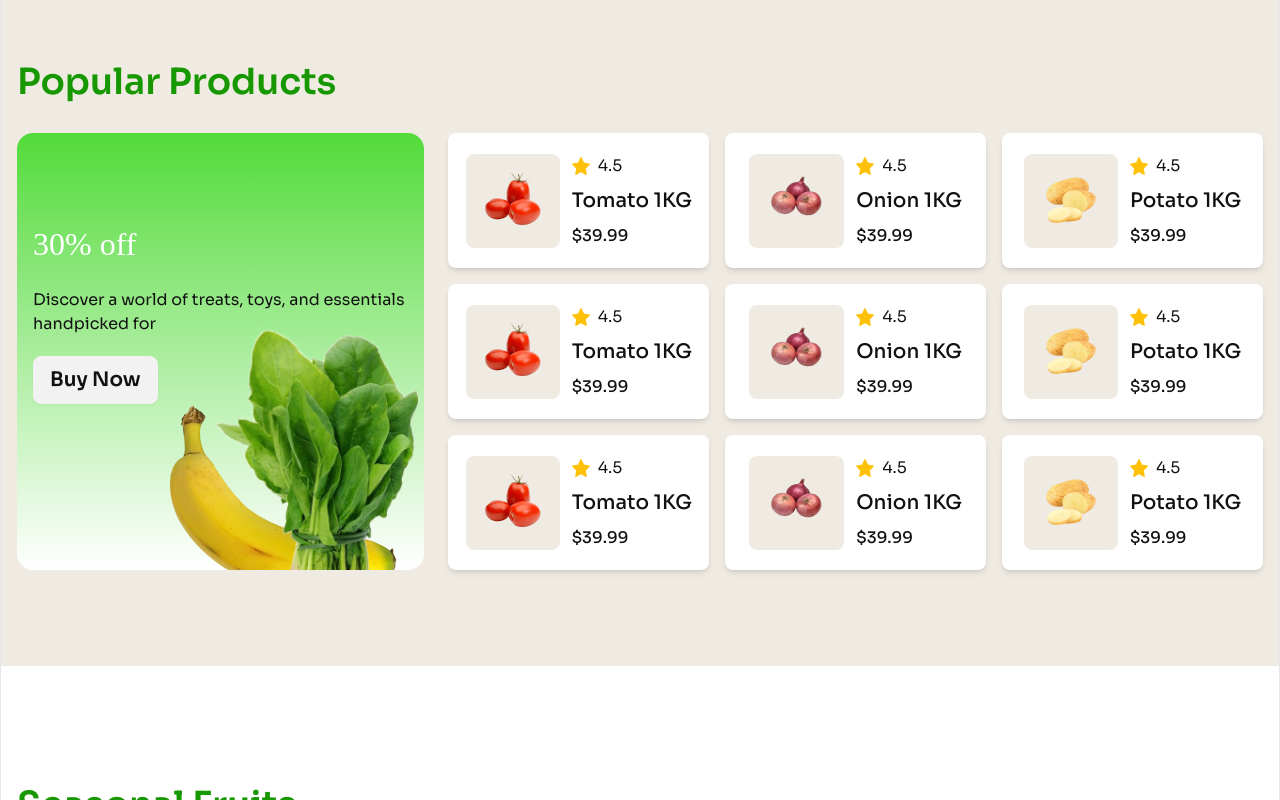
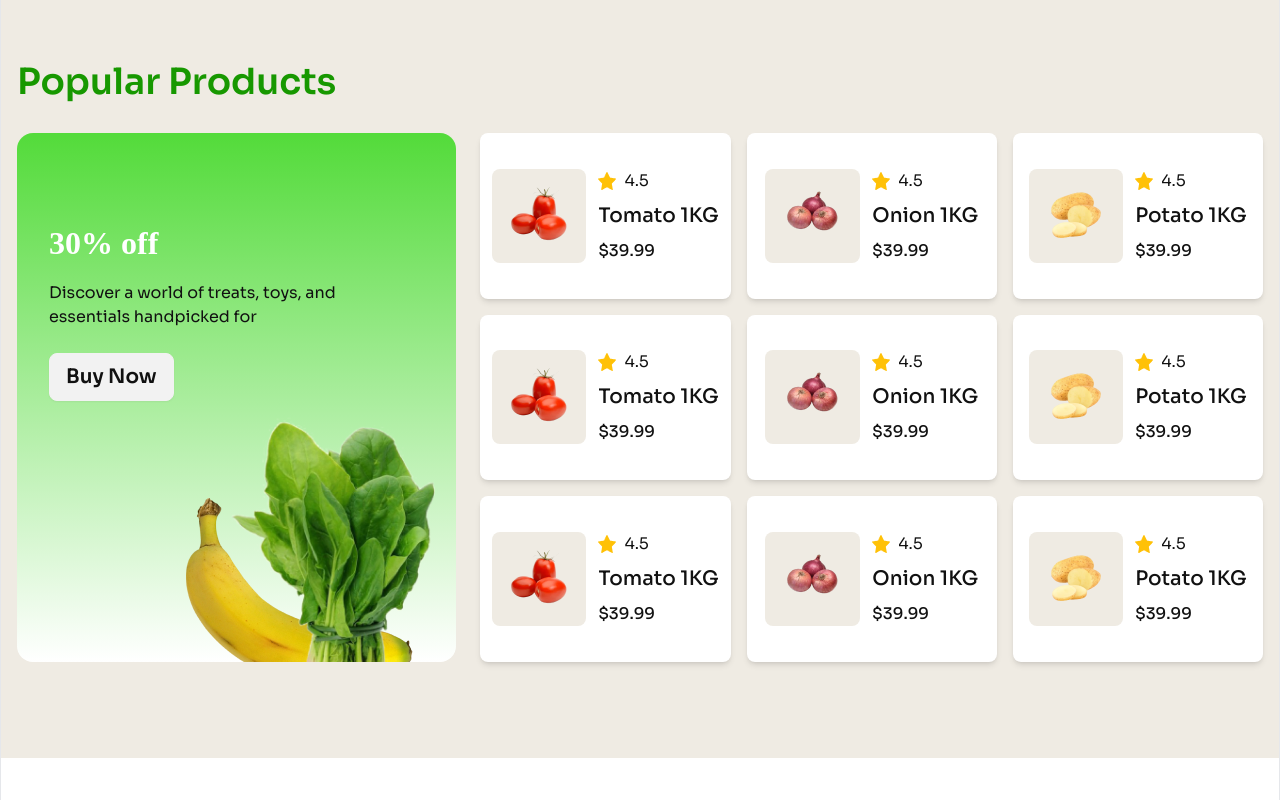
Before and after one commit to mahbub-alam-dave/assignment-three, a plain HTML site: page index.html in a window 1280 px wide. Shown: the part 2000-2800 px from the top of the page. Drawn offline with nearby package versions, Linux system fonts and the light colour scheme; a web font is replaced by a local one.

Commit message:
final version 1.1

```diff
--- a/index.html
+++ b/index.html
@@ -121,7 +121,7 @@
 
             <!-- challenge part (animation at hero section) -->
 
-            <div class="animation bg-white shadow-sm max-xs:p-2 sm:p-4 rounded-lg">
+            <div class="animation bg-white shadow-sm max-xs:p-3 p-4 rounded-lg">
               <h2 class="text-[clamp(1.25rem,3vw,2.4rem)] font-bold text-color-accent">30% Off</h2>
               <h3 class="text-[clamp(1rem,3vw,1.5rem)]">Sunday's Super Sale</h3>
              </div>
@@ -240,17 +240,13 @@
           </h2>
 
           <section
-            class="mx-auto grid grid-cols-1 xl:grid-cols-[1fr,_2fr] justify-center gap-6"
+            class="mx-auto flex flex-col lg:flex-row justify-center gap-6"
           >
-            <div
-              class="bg-gradient-to-b from-[#53DB3A] to-[#FFFFFF] max-w-[500px] rounded-2xl mx-auto"
-            >
-              <div class="flex flex-col gap-5 relative left-4 top-[20%]">
-                <h3
-                  class="font-adlam text text-[clamp(1.5rem,6.75vw,2rem)] text-white"
-                >
-                  30% off
-                </h3>
+
+            <div class="card bg-gradient-to-b from-[#53DB3A] to-[#FFFFFF] flex-1">
+              <div class="card-body pl-8 p-4 pb-0 md:p-12 md:pb-0 lg:p-4  lg:pb-0 xl:pl-8 mt-20">
+                <div class="flex flex-col gap-3 md:gap-6 lg:gap-4 xl:gap-6">
+                  <h2 class="card-title font-adlam text-[clamp(1.5rem,6.75vw,2rem)] text-white">30% off</h2>
                 <p class="text-[clamp(.75rem,3.5vw,1rem)] pr-8 text-color-one">
                   Discover a world of treats, toys, and essentials handpicked
                   for
@@ -262,14 +258,14 @@
                     Buy Now
                   </button>
                 </div>
+                </div>
+                <div class="card-actions justify-end">
+                  <img src="c2-assets/vegetable-offer.png" alt="">
+                </div>
               </div>
-
-              <figure class="flex justify-end">
-                <img src="c2-assets/vegetable-offer.png" alt="" />
-              </figure>
             </div>
 
-            <div class="grid grid-cols-2 lg:grid-cols-3 gap-4 mx-auto lg:mx-0">
+            <div class="grid grid-cols-2 md:grid-cols-3 gap-4 lg:mx-0">
               <div
                 class="flex items-center justify-center gap-3 bg-color-white rounded-lg shadow-md p-[clamp(4px,2vw,12px)]"
               >
@@ -278,7 +274,124 @@
                 >
                   <img
                     src="c2-assets/tomato.png"
-                    class="w-[clamp(40px,10vw,100%)]"
+                    class="w-[clamp(40px,10vw,100%)] mx-auto"
+                    alt=""
+                  />
+                </figure>
+
+                <div class="flex flex-col gap-1 md:gap-2">
+                  <div class="flex items-center gap-2">
+                    <figure>
+                      <img
+                        src="c2-assets/star.png"
+                        class="w-[clamp(11px,4vw,100%)] "
+                        alt=""
+                      />
+                    </figure>
+                    <p class="text-[clamp(10px,3.25vw,16px)] text-color-one">
+                      4.5
+                    </p>
+                  </div>
+                  <h4
+                    class="text-[clamp(.75rem,3.75vw,1.25rem)] font-medium text-color-one text-nowrap"
+                  >
+                    Tomato 1KG
+                  </h4>
+                  <p
+                    class="text-[clamp(10px,3.25vw,16px)] font-medium text-color-one"
+                  >
+                    $39.99
+                  </p>
+                </div>
+              </div>
+
+              <div
+                class="flex items-center justify-center gap-3 bg-color-white rounded-lg shadow-md p-[clamp(4px,2vw,12px)]"
+              >
+                <figure
+                  class="bg-color-bg rounded-lg p-[clamp(4px,1vw,12px)] size-fit"
+                >
+                  <img
+                    src="c2-assets/onion.png"
+                    class="w-[clamp(40px,10vw,100%)] mx-auto"
+                    alt=""
+                  />
+                </figure>
+
+                <div class="flex flex-col gap-1 md:gap-2">
+                  <div class="flex items-center gap-2">
+                    <figure>
+                      <img
+                        src="c2-assets/star.png"
+                        class="w-[clamp(11px,4vw,100%)]"
+                        alt=""
+                      />
+                    </figure>
+                    <p class="text-[clamp(10px,3.25vw,16px)] text-color-one">
+                      4.5
+                    </p>
+                  </div>
+                  <h4
+                    class="text-[clamp(.75rem,3.75vw,1.25rem)] font-medium text-color-one text-nowrap"
+                  >
+                    Onion 1KG
+                  </h4>
+                  <p
+                    class="text-[clamp(10px,3.25vw,16px)] font-medium text-color-one"
+                  >
+                    $39.99
+                  </p>
+                </div>
+              </div>
+
+              <div
+                class="flex items-center justify-center gap-3 bg-color-white rounded-lg shadow-md p-[clamp(4px,2vw,12px)]"
+              >
+                <figure
+                  class="bg-color-bg rounded-lg p-[clamp(4px,1vw,12px)] size-fit"
+                >
+                  <img
+                    src="c2-assets/potato.png"
+                    class="w-[clamp(40px,10vw,100%)] mx-auto"
+                    alt=""
+                  />
+                </figure>
+
+                <div class="flex flex-col gap-1 md:gap-2">
+                  <div class="flex items-center gap-2">
+                    <figure>
+                      <img
+                        src="c2-assets/star.png"
+                        class="w-[clamp(11px,4vw,100%)]"
+                        alt=""
+                      />
+                    </figure>
+                    <p class="text-[clamp(10px,3.25vw,16px)] text-color-one">
+                      4.5
+                    </p>
+                  </div>
+                  <h4
+                    class="text-[clamp(.75rem,3.75vw,1.25rem)] font-medium text-color-one text-nowrap"
+                  >
+                    Potato 1KG
+                  </h4>
+                  <p
+                    class="text-[clamp(10px,3.25vw,16px)] font-medium text-color-one"
+                  >
+                    $39.99
+                  </p>
+                </div>
+              </div>
+
+              <div
+                class="flex items-center justify-center gap-3 bg-color-white rounded-lg shadow-md p-[clamp(4px,2vw,12px)]"
+              >
+                <figure
+                  class="bg-color-bg rounded-lg p-[clamp(4px,1vw,12px)] size-fit"
+                >
+                  <img
+                    src="c2-assets/tomato.png"
+                    class="w-[clamp(40px,10vw,100%)] mx-auto"
                     alt=""
                   />
                 </figure>
@@ -317,7 +430,7 @@
                 >
                   <img
                     src="c2-assets/onion.png"
-                    class="w-[clamp(40px,10vw,100%)]"
+                    class="w-[clamp(40px,10vw,100%)] mx-auto"
                     alt=""
                   />
                 </figure>
@@ -356,7 +469,7 @@
                 >
                   <img
                     src="c2-assets/potato.png"
-                    class="w-[clamp(40px,10vw,100%)]"
+                    class="w-[clamp(40px,10vw,100%)] mx-auto"
                     alt=""
                   />
                 </figure>
@@ -395,7 +508,7 @@
                 >
                   <img
                     src="c2-assets/tomato.png"
-                    class="w-[clamp(40px,10vw,100%)]"
+                    class="w-[clamp(40px,10vw,100%)] mx-auto"
                     alt=""
                   />
                 </figure>
@@ -434,7 +547,7 @@
                 >
                   <img
                     src="c2-assets/onion.png"
-                    class="w-[clamp(40px,10vw,100%)]"
+                    class="w-[clamp(40px,10vw,100%)] mx-auto"
                     alt=""
                   />
                 </figure>
@@ -473,124 +586,7 @@
                 >
                   <img
                     src="c2-assets/potato.png"
-                    class="w-[clamp(40px,10vw,100%)]"
-                    alt=""
-                  />
-                </figure>
-
-                <div class="flex flex-col gap-1 md:gap-2">
-                  <div class="flex items-center gap-2">
-                    <figure>
-                      <img
-                        src="c2-assets/star.png"
-                        class="w-[clamp(11px,4vw,100%)]"
-                        alt=""
-                      />
-                    </figure>
-                    <p class="text-[clamp(10px,3.25vw,16px)] text-color-one">
-                      4.5
-                    </p>
-                  </div>
-                  <h4
-                    class="text-[clamp(.75rem,3.75vw,1.25rem)] font-medium text-color-one text-nowrap"
-                  >
-                    Potato 1KG
-                  </h4>
-                  <p
-                    class="text-[clamp(10px,3.25vw,16px)] font-medium text-color-one"
-                  >
-                    $39.99
-                  </p>
-                </div>
-              </div>
-
-              <div
-                class="flex items-center justify-center gap-3 bg-color-white rounded-lg shadow-md p-[clamp(4px,2vw,12px)]"
-              >
-                <figure
-                  class="bg-color-bg rounded-lg p-[clamp(4px,1vw,12px)] size-fit"
-                >
-                  <img
-                    src="c2-assets/tomato.png"
-                    class="w-[clamp(40px,10vw,100%)]"
-                    alt=""
-                  />
-                </figure>
-
-                <div class="flex flex-col gap-1 md:gap-2">
-                  <div class="flex items-center gap-2">
-                    <figure>
-                      <img
-                        src="c2-assets/star.png"
-                        class="w-[clamp(11px,4vw,100%)]"
-                        alt=""
-                      />
-                    </figure>
-                    <p class="text-[clamp(10px,3.25vw,16px)] text-color-one">
-                      4.5
-                    </p>
-                  </div>
-                  <h4
-                    class="text-[clamp(.75rem,3.75vw,1.25rem)] font-medium text-color-one text-nowrap"
-                  >
-                    Tomato 1KG
-                  </h4>
-                  <p
-                    class="text-[clamp(10px,3.25vw,16px)] font-medium text-color-one"
-                  >
-                    $39.99
-                  </p>
-                </div>
-              </div>
-
-              <div
-                class="flex items-center justify-center gap-3 bg-color-white rounded-lg shadow-md p-[clamp(4px,2vw,12px)]"
-              >
-                <figure
-                  class="bg-color-bg rounded-lg p-[clamp(4px,1vw,12px)] size-fit"
-                >
-                  <img
-                    src="c2-assets/onion.png"
-                    class="w-[clamp(40px,10vw,100%)]"
-                    alt=""
-                  />
-                </figure>
-
-                <div class="flex flex-col gap-1 md:gap-2">
-                  <div class="flex items-center gap-2">
-                    <figure>
-                      <img
-                        src="c2-assets/star.png"
-                        class="w-[clamp(11px,4vw,100%)]"
-                        alt=""
-                      />
-                    </figure>
-                    <p class="text-[clamp(10px,3.25vw,16px)] text-color-one">
-                      4.5
-                    </p>
-                  </div>
-                  <h4
-                    class="text-[clamp(.75rem,3.75vw,1.25rem)] font-medium text-color-one text-nowrap"
-                  >
-                    Onion 1KG
-                  </h4>
-                  <p
-                    class="text-[clamp(10px,3.25vw,16px)] font-medium text-color-one"
-                  >
-                    $39.99
-                  </p>
-                </div>
-              </div>
-
-              <div
-                class="flex items-center justify-center gap-3 bg-color-white rounded-lg shadow-md p-[clamp(4px,2vw,12px)]"
-              >
-                <figure
-                  class="bg-color-bg rounded-lg p-[clamp(4px,1vw,12px)] size-fit"
-                >
-                  <img
-                    src="c2-assets/potato.png"
-                    class="w-[clamp(40px,10vw,100%)]"
+                    class="w-[clamp(40px,10vw,100%)] mx-auto"
                     alt=""
                   />
                 </figure>
@@ -815,7 +811,7 @@
           </p>
           <input
             type="text"
-            class="input w-[60%] lg:w-full text-[clamp(14px,2vw,16px)] leading-[32px] text-[#C4C4C4]"
+            class="input w-[80%] lg:w-full text-[clamp(14px,2vw,16px)] leading-[32px] text-[#C4C4C4]"
             placeholder="Enter email"
           />
 
--- a/style.css
+++ b/style.css
@@ -24,6 +24,6 @@
     100% {
         top: 50px;
         left: 20%;
-        transform: skew(10deg, -5deg) scaleY(1);
+        transform: skew(5deg, -5deg) scaleY(1);
     }
 }
```
